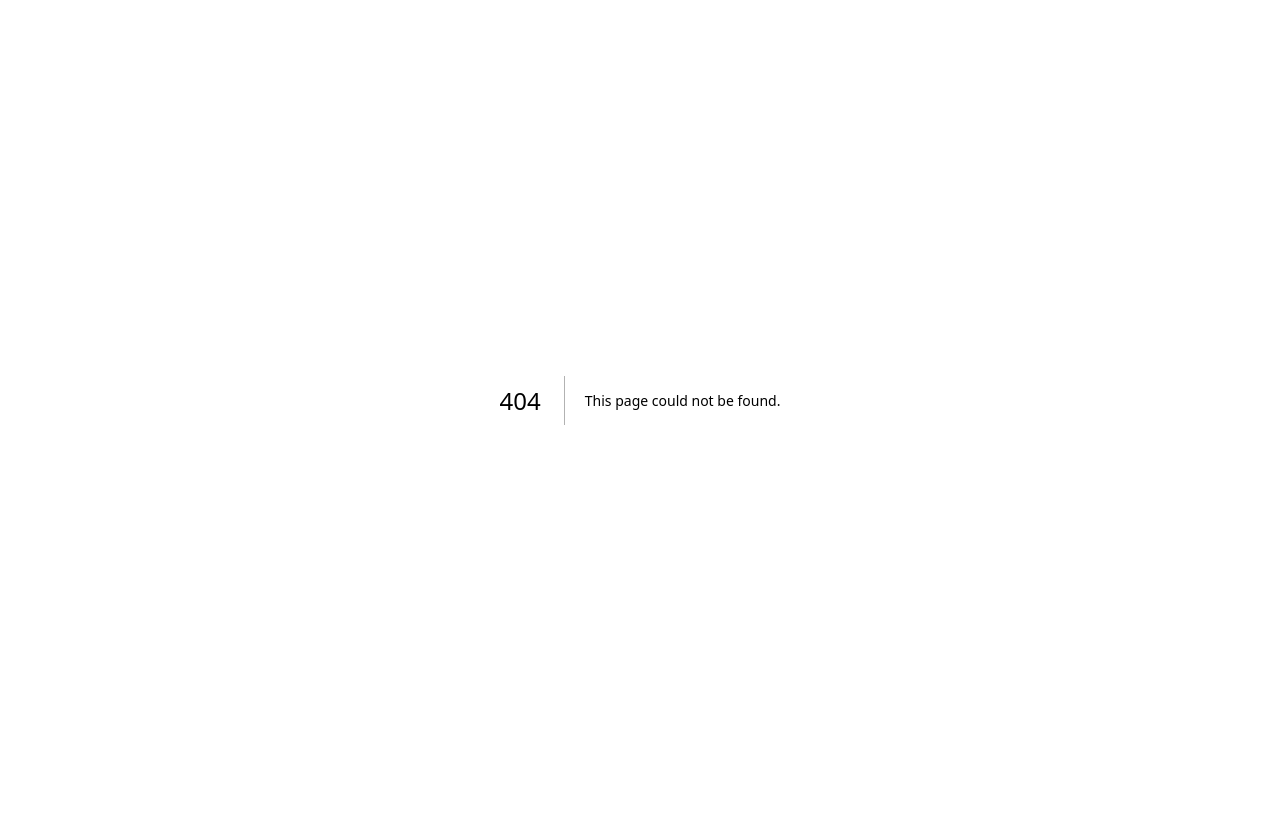
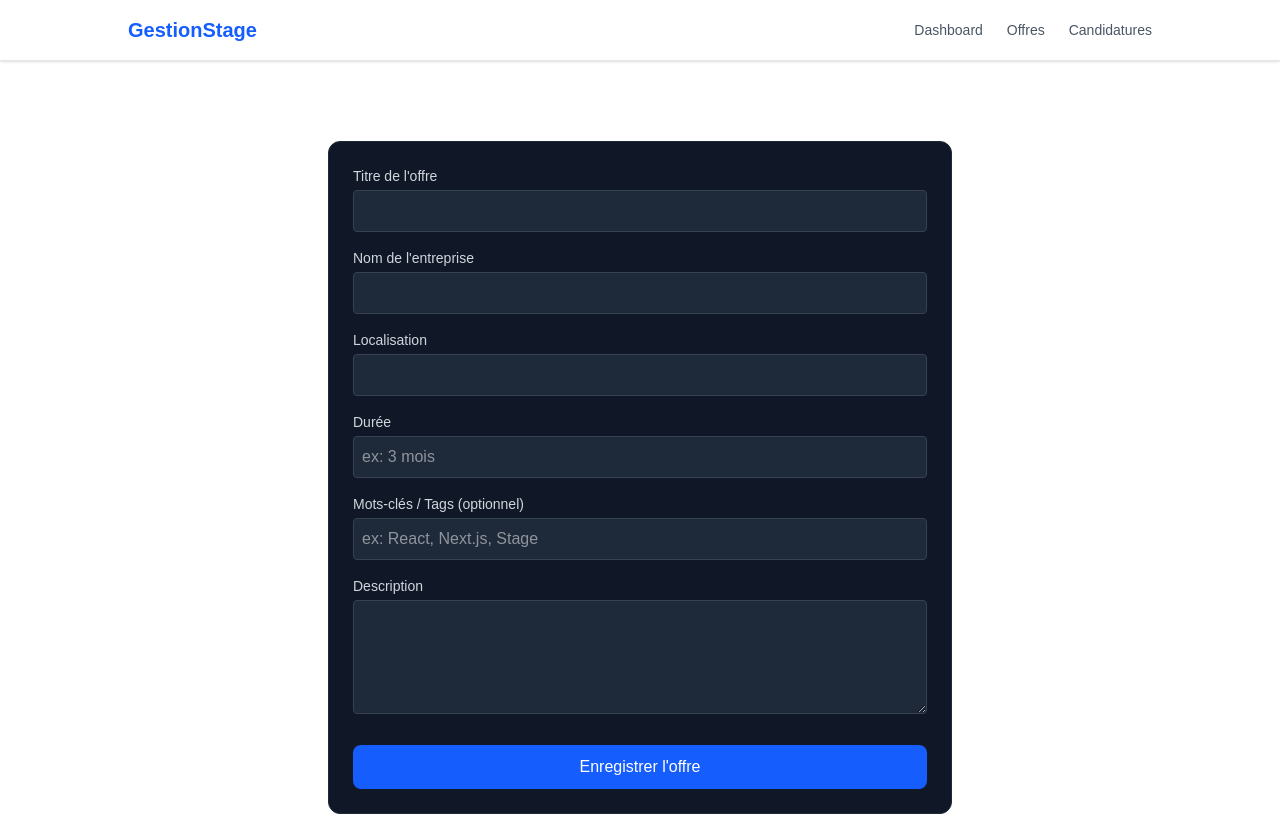
Before and after one commit to baelhadj37-BA/gestion-stages, a Next.js app: page /offres/creer in a window 1280 px wide. Before the commit this address had no page. Before the commit the page ends 800 px from the top, so only its background shows below. Built offline with nearby package versions, Linux system fonts and the light colour scheme.

Commit message:
feat: création de la page offres

```diff
--- /dev/null
+++ b/app/api/offres/route.ts
@@ -0,0 +1,37 @@
+import { prisma } from '@/lib/prisma';
+import { NextResponse } from 'next/server';
+
+export async function POST(request: Request) {
+  try {
+    const body = await request.json();
+    const { titre, entreprise, description, localisation, duree, tags } = body;
+
+    if (!titre || !entreprise || !description || !localisation || !duree) {
+      return NextResponse.json(
+        { error: 'Veuillez remplir tous les champs obligatoires.' },
+        { status: 400 }
+      );
+    }
+
+    const nouvelleOffre = await prisma.offre.create({
+      data: {
+        titre,
+        entreprise,
+        description,
+        localisation,
+        duree,
+        tags: tags || null,
+      },
+    });
+
+    return NextResponse.json(nouvelleOffre, { status: 201 });
+  } catch (error: unknown) {
+    console.error('Erreur Prisma:', error);
+    const errorMessage = error instanceof Error ? error.message : String(error);
+
+    return NextResponse.json(
+      { error: `Détail de l'erreur BD: ${errorMessage}` },
+      { status: 500 }
+    );
+  }
+}
--- a/app/layout.tsx
+++ b/app/layout.tsx
@@ -1,33 +1,32 @@
-import type { Metadata } from "next";
-import { Geist, Geist_Mono } from "next/font/google";
-import "./globals.css";
-
-const geistSans = Geist({
-  variable: "--font-geist-sans",
-  subsets: ["latin"],
-});
-
-const geistMono = Geist_Mono({
-  variable: "--font-geist-mono",
-  subsets: ["latin"],
-});
-
-export const metadata: Metadata = {
-  title: "Create Next App",
-  description: "Generated by create next app",
-};
+import './globals.css';
+import Link from 'next/link';
 
 export default function RootLayout({
   children,
-}: Readonly<{
+}: {
   children: React.ReactNode;
-}>) {
+}) {
   return (
-    <html
-      lang="en"
-      className={`${geistSans.variable} ${geistMono.variable} h-full antialiased`}
-    >
-      <body className="min-h-full flex flex-col">{children}</body>
+    <html lang="fr">
+      <body>
+        <nav className="bg-white border-b border-gray-200 px-8 py-4 shadow-sm">
+          <div className="max-w-5xl mx-auto flex justify-between items-center">
+            <span className="font-bold text-xl text-blue-600">GestionStage</span>
+            <div className="space-x-6 text-sm font-medium text-gray-600">
+              <Link href="/dashboard" className="hover:text-blue-600 transition">
+                Dashboard
+              </Link>
+              <Link href="/offres" className="hover:text-blue-600 transition">
+                Offres
+              </Link>
+              <Link href="/candidatures" className="hover:text-blue-600 transition">
+                Candidatures
+              </Link>
+            </div>
+          </div>
+        </nav>
+        <main>{children}</main>
+      </body>
     </html>
   );
 }
--- /dev/null
+++ b/app/offres/creer/page.tsx
@@ -0,0 +1,141 @@
+'use client';
+
+import { useRouter } from 'next/navigation';
+import { useState } from 'react';
+
+export default function CreerOffrePage() {
+  const router = useRouter();
+  const [loading, setLoading] = useState(false);
+  const [error, setError] = useState<string | null>(null);
+
+  const [formData, setFormData] = useState({
+    titre: '',
+    entreprise: '',
+    description: '',
+    localisation: '',
+    duree: '',
+    tags: '',
+  });
+
+  const handleSubmit = async (e: React.FormEvent) => {
+    e.preventDefault();
+    setLoading(true);
+    setError(null);
+
+    try {
+      const res = await fetch('/api/offres', {
+        method: 'POST',
+        headers: {
+          'Content-Type': 'application/json',
+        },
+        body: JSON.stringify(formData),
+      });
+
+      const data = await res.json();
+
+      if (!res.ok) {
+        throw new Error(data.error || "Erreur lors de la création de l'offre");
+      }
+
+      router.push('/offres');
+      router.refresh();
+    } catch (err: unknown) {
+      if (err instanceof Error) {
+        setError(err.message);
+      } else {
+        setError("Une erreur s'est produite.");
+      }
+    } finally {
+      setLoading(false);
+    }
+  };
+
+  return (
+    <div className="max-w-2xl mx-auto p-6">
+      <h1 className="text-2xl font-bold text-white mb-6">Créer une nouvelle offre</h1>
+
+      {error && (
+        <div className="bg-red-900/50 border border-red-500 text-red-200 p-3 rounded mb-4 text-sm">
+          {error}
+        </div>
+      )}
+
+      <form onSubmit={handleSubmit} className="flex flex-col gap-4 bg-gray-900 p-6 rounded-xl border border-gray-800">
+        <div>
+          <label className="block text-sm text-gray-300 mb-1">{"Titre de l'offre"}</label>
+          <input
+            type="text"
+            required
+            className="w-full bg-gray-800 border border-gray-700 rounded p-2 text-white focus:outline-none focus:border-blue-500"
+            value={formData.titre}
+            onChange={(e) => setFormData({ ...formData, titre: e.target.value })}
+          />
+        </div>
+
+        <div>
+          <label className="block text-sm text-gray-300 mb-1">{"Nom de l'entreprise"}</label>
+          <input
+            type="text"
+            required
+            className="w-full bg-gray-800 border border-gray-700 rounded p-2 text-white focus:outline-none focus:border-blue-500"
+            value={formData.entreprise}
+            onChange={(e) => setFormData({ ...formData, entreprise: e.target.value })}
+          />
+        </div>
+
+        <div>
+          <label className="block text-sm text-gray-300 mb-1">Localisation</label>
+          <input
+            type="text"
+            required
+            className="w-full bg-gray-800 border border-gray-700 rounded p-2 text-white focus:outline-none focus:border-blue-500"
+            value={formData.localisation}
+            onChange={(e) => setFormData({ ...formData, localisation: e.target.value })}
+          />
+        </div>
+
+        <div>
+          <label className="block text-sm text-gray-300 mb-1">Durée</label>
+          <input
+            type="text"
+            placeholder="ex: 3 mois"
+            required
+            className="w-full bg-gray-800 border border-gray-700 rounded p-2 text-white focus:outline-none focus:border-blue-500"
+            value={formData.duree}
+            onChange={(e) => setFormData({ ...formData, duree: e.target.value })}
+          />
+        </div>
+
+        <div>
+          <label className="block text-sm text-gray-300 mb-1">Mots-clés / Tags (optionnel)</label>
+          <input
+            type="text"
+            placeholder="ex: React, Next.js, Stage"
+            className="w-full bg-gray-800 border border-gray-700 rounded p-2 text-white focus:outline-none focus:border-blue-500"
+            value={formData.tags}
+            onChange={(e) => setFormData({ ...formData, tags: e.target.value })}
+          />
+        </div>
+
+        <div>
+          <label className="block text-sm text-gray-300 mb-1">Description</label>
+          <textarea
+            rows={4}
+            required
+            className="w-full bg-gray-800 border border-gray-700 rounded p-2 text-white focus:outline-none focus:border-blue-500"
+            value={formData.description}
+            onChange={(e) => setFormData({ ...formData, description: e.target.value })}
+          />
+        </div>
+
+        <button
+          type="submit"
+          disabled={loading}
+          className="bg-blue-600 hover:bg-blue-500 text-white font-medium py-2.5 rounded-lg mt-2 transition disabled:opacity-50"
+        >
+          {loading ? 'Enregistrement en cours...' : "Enregistrer l'offre"}
+        </button>
+      </form>
+    </div>
+  );
+}
--- /dev/null
+++ b/app/offres/page.tsx
@@ -0,0 +1,78 @@
+import { prisma } from '@/lib/prisma';
+import Link from 'next/link';
+
+export const revalidate = 0; // Garantit un affichage en temps réel des nouvelles offres
+
+export default async function OffresPage() {
+  const offres = await prisma.offre.findMany({
+    orderBy: {
+      createdAt: 'desc',
+    },
+  });
+
+  return (
+    <div className="max-w-6xl mx-auto p-6">
+      <div className="flex justify-between items-center mb-8">
+        <div>
+          <h1 className="text-3xl font-bold text-white">Offres de Stages</h1>
+          <p className="text-gray-400 text-sm mt-1">
+            Découvrez et postulez aux dernières opportunités
+          </p>
+        </div>
+        <Link
+          href="/offres/creer"
+          className="bg-blue-600 hover:bg-blue-500 text-white font-medium px-4 py-2.5 rounded-lg transition"
+        >
+          + Créer une offre
+        </Link>
+      </div>
+
+      {offres.length === 0 ? (
+        <div className="text-center py-12 bg-gray-900 rounded-xl border border-gray-800">
+          <p className="text-gray-400">Aucune offre disponible pour le moment.</p>
+        </div>
+      ) : (
+        <div className="grid grid-cols-1 md:grid-cols-2 lg:grid-cols-3 gap-6">
+          {offres.map((offre) => (
+            <div
+              key={offre.id}
+              className="bg-gray-900 border border-gray-800 rounded-xl p-5 flex flex-col justify-between hover:border-gray-700 transition"
+            >
+              <div>
+                <div className="flex justify-between items-start mb-2">
+                  <h2 className="text-xl font-semibold text-white capitalize">
+                    {offre.titre}
+                  </h2>
+                  {offre.tags && (
+                    <span className="bg-blue-950/60 text-blue-400 text-xs px-2.5 py-1 rounded-full border border-blue-800">
+                      {offre.tags}
+                    </span>
+                  )}
+                </div>
+
+                <p className="text-blue-400 text-sm font-medium mb-3">
+                  🏢 {offre.entreprise}
+                </p>
+
+                <p className="text-gray-400 text-sm line-clamp-3 mb-4">
+                  {offre.description}
+                </p>
+              </div>
+
+              <div className="pt-4 border-t border-gray-800 flex items-center justify-between mt-auto">
+                <div className="text-xs text-gray-400 flex flex-col gap-1">
+                  <span>📍 {offre.localisation}</span>
+                  <span>⏱️ {offre.duree}</span>
+                </div>
+
+                <button className="bg-gray-800 hover:bg-blue-600 text-white text-xs font-medium px-3.5 py-2 rounded-lg transition border border-gray-700 hover:border-blue-500">
+                  Postuler
+                </button>
+              </div>
+            </div>
+          ))}
+        </div>
+      )}
+    </div>
+  );
+}
```
Also changed, not shown: 1 other file (tests, documents, lock files or other folders).
